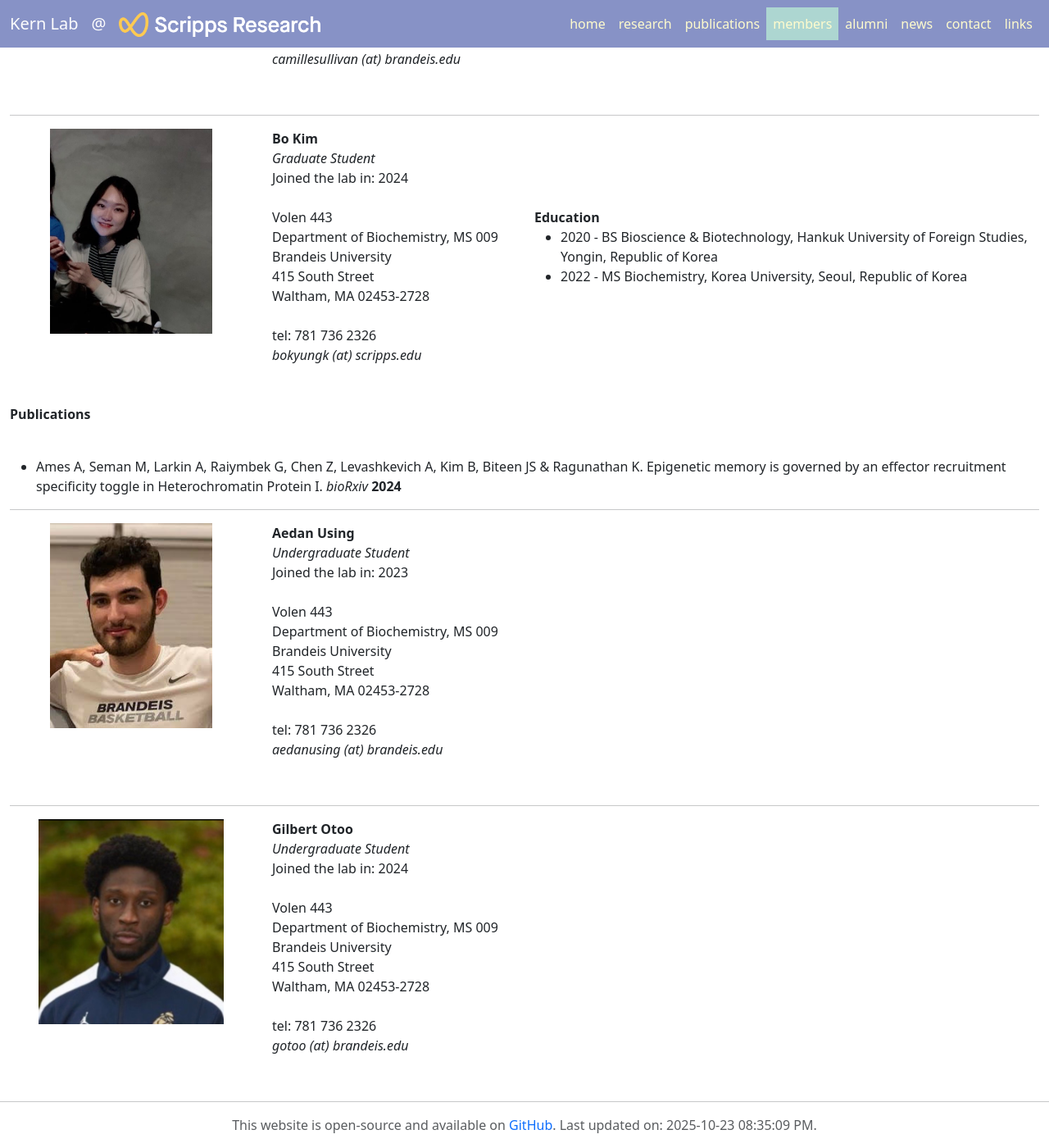
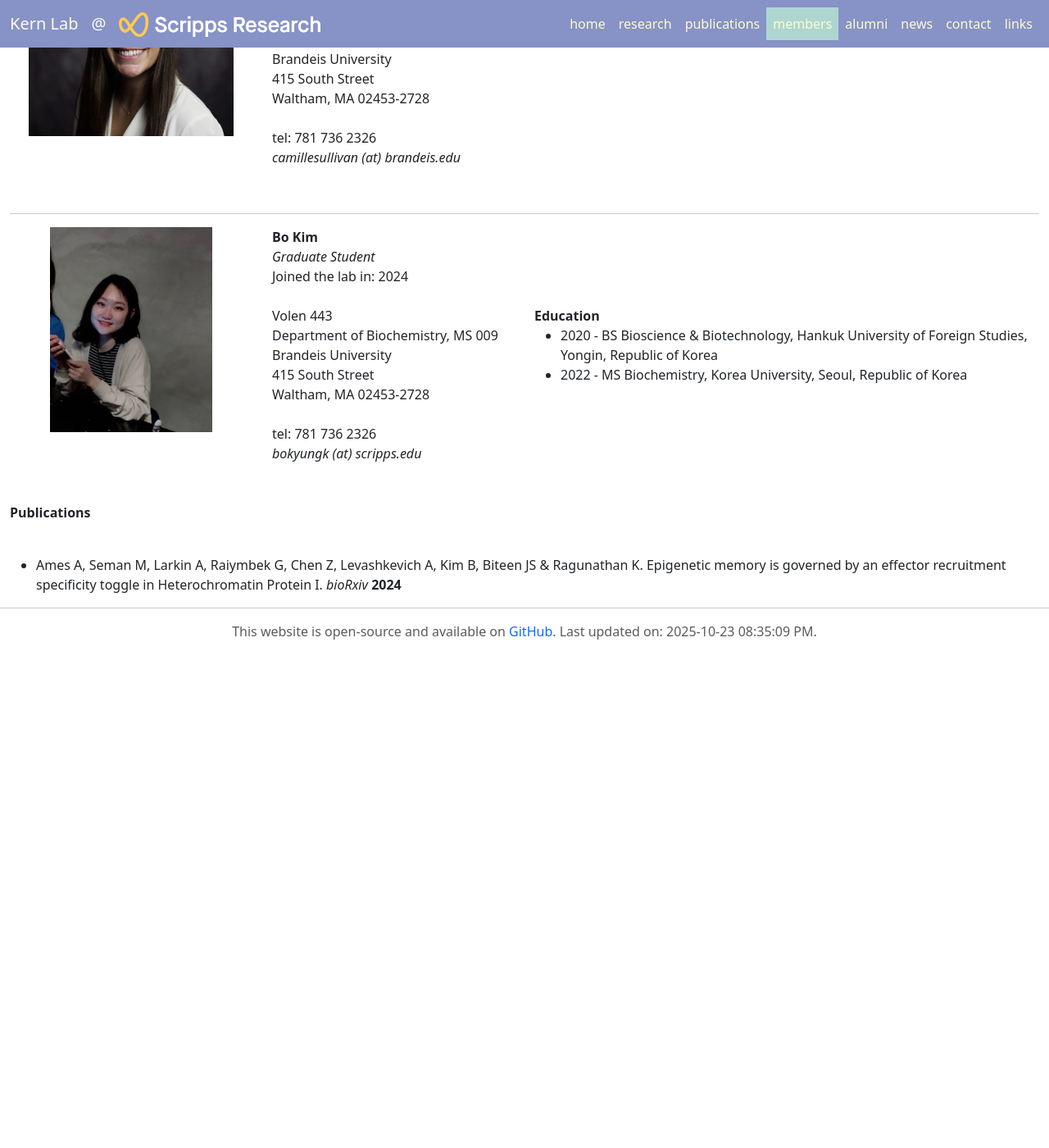
Before and after one commit to kernlab-scripps/kernlab-scripps.github.io, a Jekyll site: the page built from member/index.html, in a window 1280 px wide and 1400 px high, scrolled down 7181 px. Shown: the whole window at 82% size. Built offline with Jekyll 4.4.1, drawn with Linux system fonts in a browser that asks for light colours; after the commit the page ends 7979 px from its top, so only the background shows below that; some of the changed text lies outside the part shown.

Commit message:
Update members.yml
Updated LX publication; Removed AU/GO

```diff
--- a/_data/members.yml
+++ b/_data/members.yml
@@ -174,8 +174,8 @@
     - 2023 - MS Biochemistry, Brandeis University, USA
 ##    - YYYY - PhD Biochemistry, University, Country
 ##  description:
-##  publications:
-##    - citation (only for papers not published in the Kern Lab)
+  publications:
+    - 'Torres-Paris C, Chen Y, Xiao L, Song HJ, Chen P & Komives EA. The autoactivation of human single-chain urokinase-type plasminogen activator (uPA). *Journal of Biological Chemistry.* **2023**'
 
 - name: Camille Sullivan
   image: /static/img/members/camille.jpg
@@ -212,15 +212,3 @@
 
 
 # Undergraduate students
-
-- name: Aedan Using
-  image: /static/img/members/aedan.jpg
-  position: Undergraduate Student
-  email: aedanusing (at) brandeis.edu
-  startdate: 202305
-
-- name: Gilbert Otoo
-  image: /static/img/members/Gilbert_Otoo.jpg
-  position: Undergraduate Student
-  email: gotoo (at) brandeis.edu
-  startdate: 202404
```
